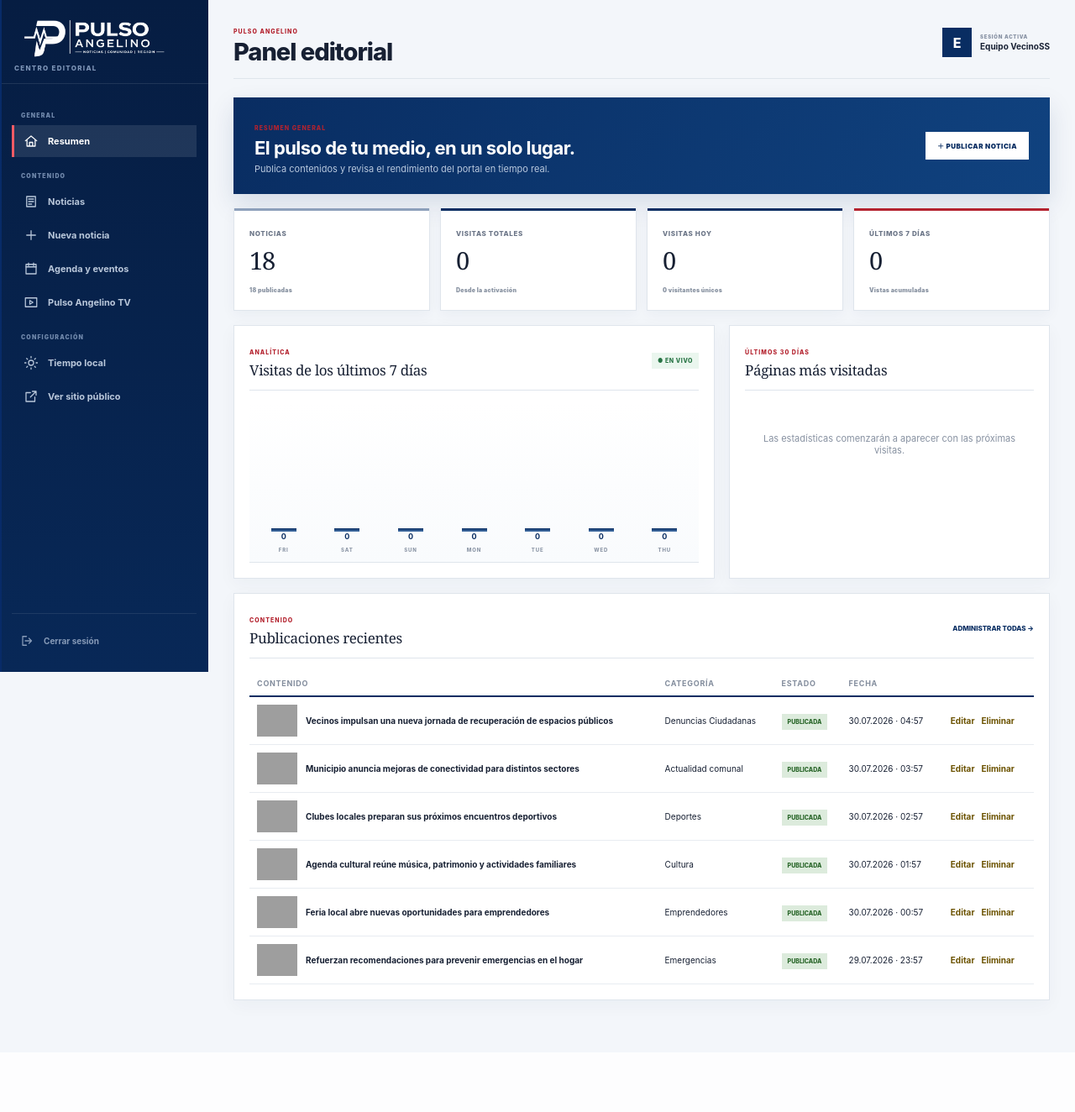
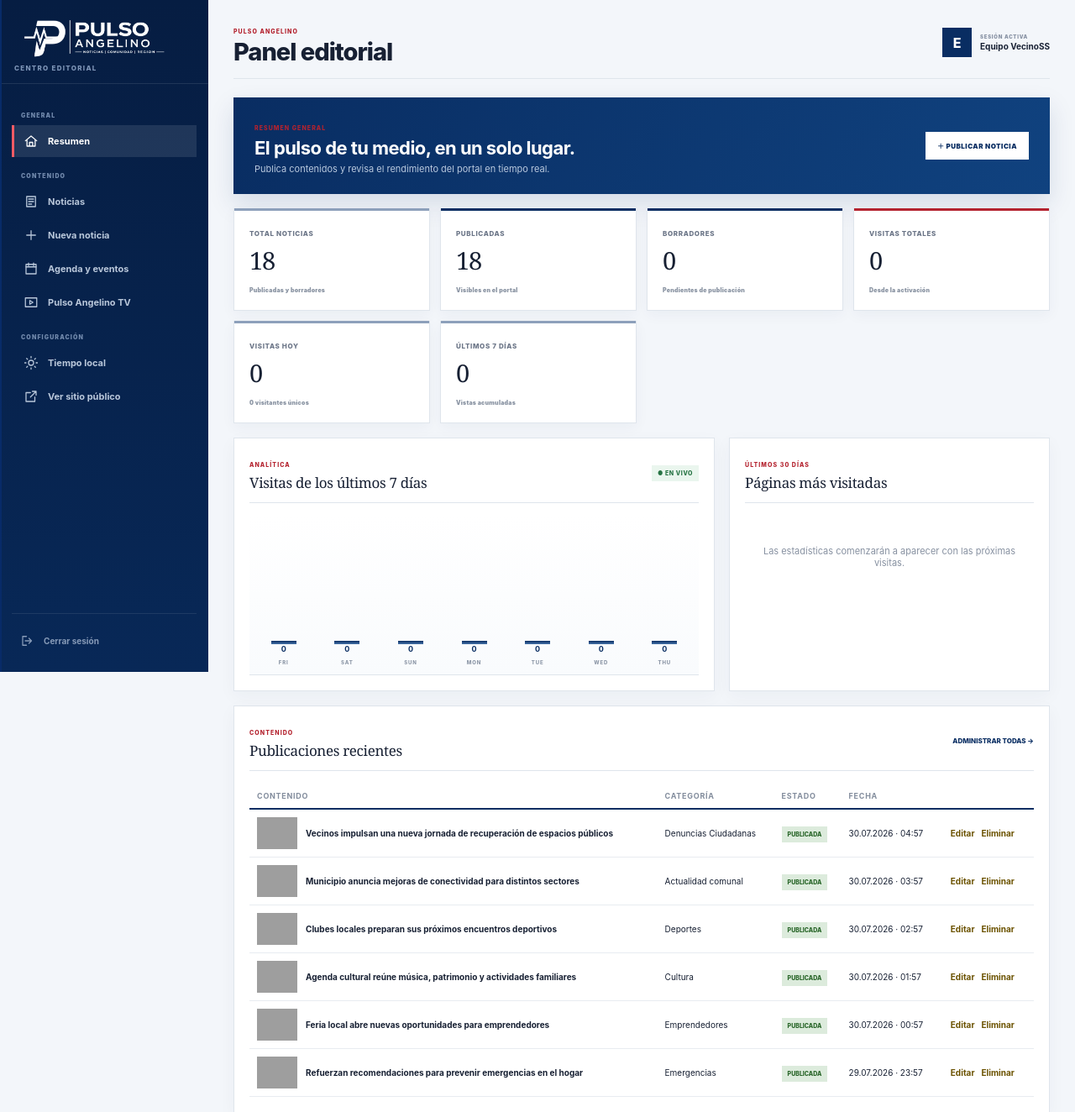
Before and after one commit to erwinislasegura/diario, a PHP site: page /admin in a window 1280 px wide. Shown: the top 1324 px of the page at 84% size. Before the commit the page ends 1203 px from the top, so only its background shows below. Run offline with PHP 8.4, Linux system fonts and the light colour scheme; a user stored in the database is signed in; data comes from the database, SQL or seed files in the repository; data that the repository does not hold is empty; grey boxes are pictures that could not be loaded.

Commit message:
Muestra conteos editoriales separados

```diff
--- a/app/Views/admin/dashboard.php
+++ b/app/Views/admin/dashboard.php
@@ -7,7 +7,9 @@ $maxDaily = max(1, ...array_column($analytics['daily'], 'views'));
 </section>
 
 <div class="stats editorial-stats">
-    <article><span>Noticias</span><b><?= number_format($stats['posts'], 0, ',', '.') ?></b><small><?= $stats['published'] ?> publicadas</small></article>
+    <article><span>Total noticias</span><b><?= number_format($stats['posts'], 0, ',', '.') ?></b><small>Publicadas y borradores</small></article>
+    <article><span>Publicadas</span><b><?= number_format($stats['published'], 0, ',', '.') ?></b><small>Visibles en el portal</small></article>
+    <article><span>Borradores</span><b><?= number_format($stats['drafts'], 0, ',', '.') ?></b><small>Pendientes de publicación</small></article>
     <article><span>Visitas totales</span><b><?= number_format($analytics['total'], 0, ',', '.') ?></b><small>Desde la activación</small></article>
     <article><span>Visitas hoy</span><b><?= number_format($analytics['today'], 0, ',', '.') ?></b><small><?= $analytics['unique_today'] ?> visitantes únicos</small></article>
     <article><span>Últimos 7 días</span><b><?= number_format($analytics['last_7_days'], 0, ',', '.') ?></b><small>Vistas acumuladas</small></article>
```
